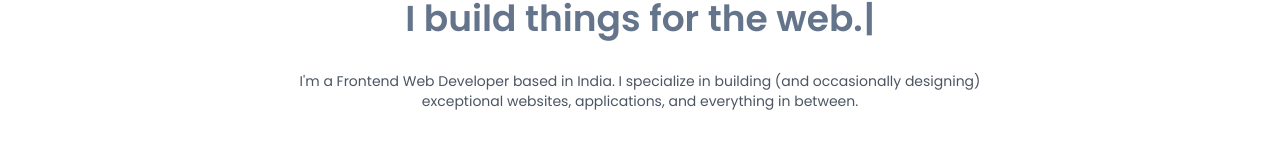
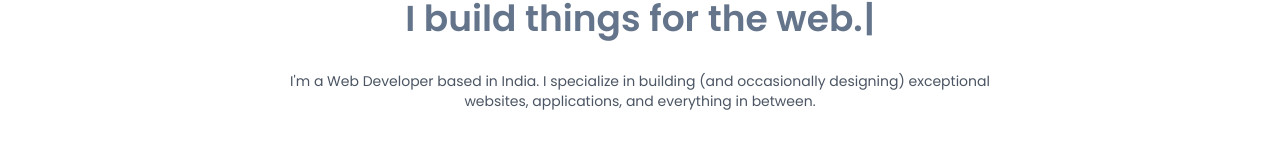
Before and after one commit to shubhamryaduvanshi/portfolio-v2, a Next.js app: page / in a window 1280 px wide. Shown: the part 417-578 px from the top of the page. Built offline with nearby package versions, Linux system fonts and the light colour scheme.

Commit message:
adding web only

```diff
--- a/components/Hero.jsx
+++ b/components/Hero.jsx
@@ -27,7 +27,7 @@ const Hero = () => {
         </div>
 
         <h2 className="max-w-3xl text-justify md:text-center mt-6 md:mt-8 px-8 md:px-4 text-sm text-gray-600">
-          I&apos;m a Frontend Web Developer based in India. I specialize in building
+          I&apos;m a Web Developer based in India. I specialize in building
           (and occasionally designing) exceptional websites, applications, and
           everything in between.
         </h2>
--- a/pages/index.js
+++ b/pages/index.js
@@ -16,7 +16,7 @@ export default function Home() {
         <meta name="viewport" content="width=device-width, initial-scale=1.0" />
         <meta
           name="description"
-          content="I'm a Frontend Web Developer based in India. I specialize
+          content="I'm a Web Developer based in India. I specialize
           in building (and occasionally designing) exceptional websites,
           applications, and everything in between."
         />
```
